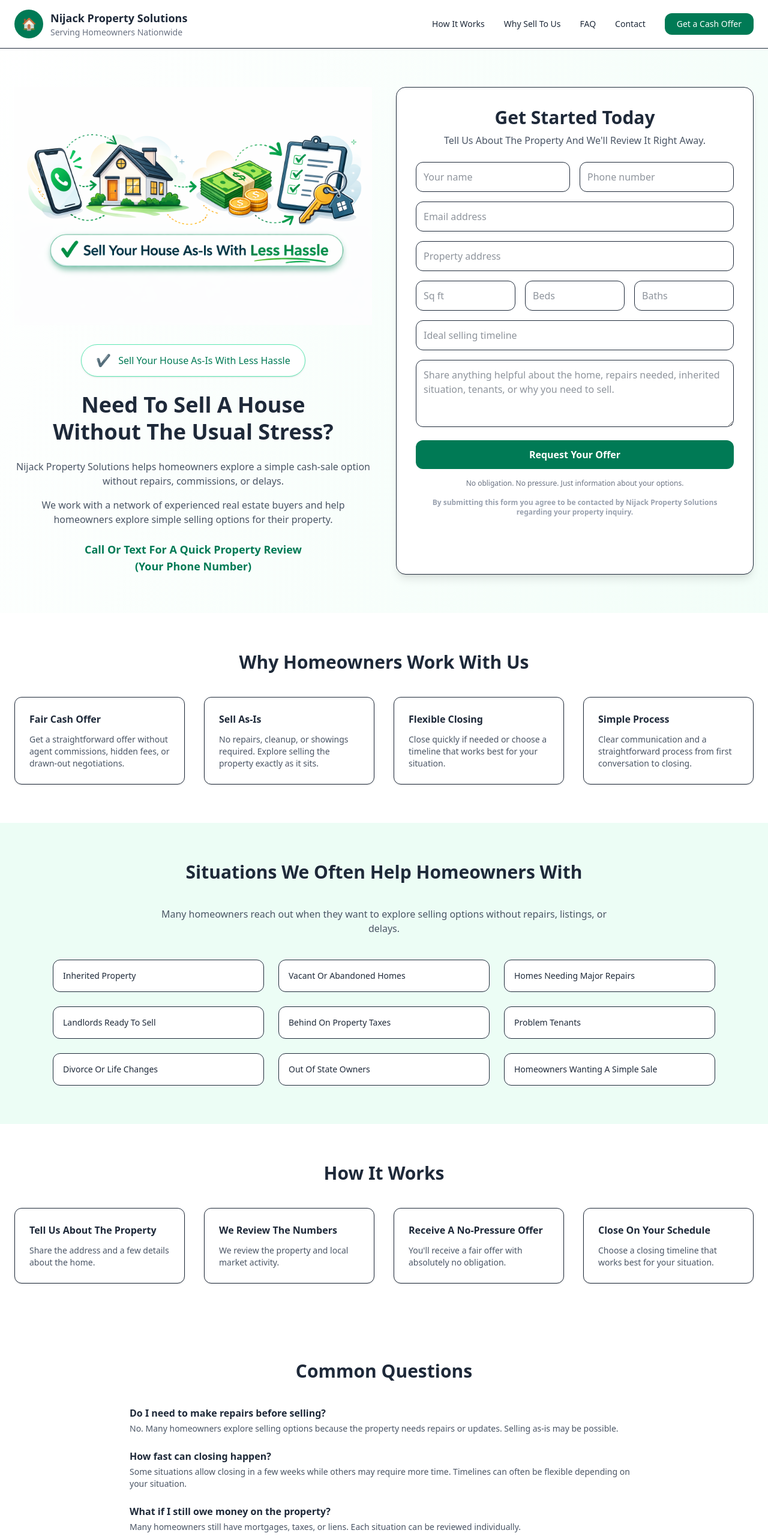
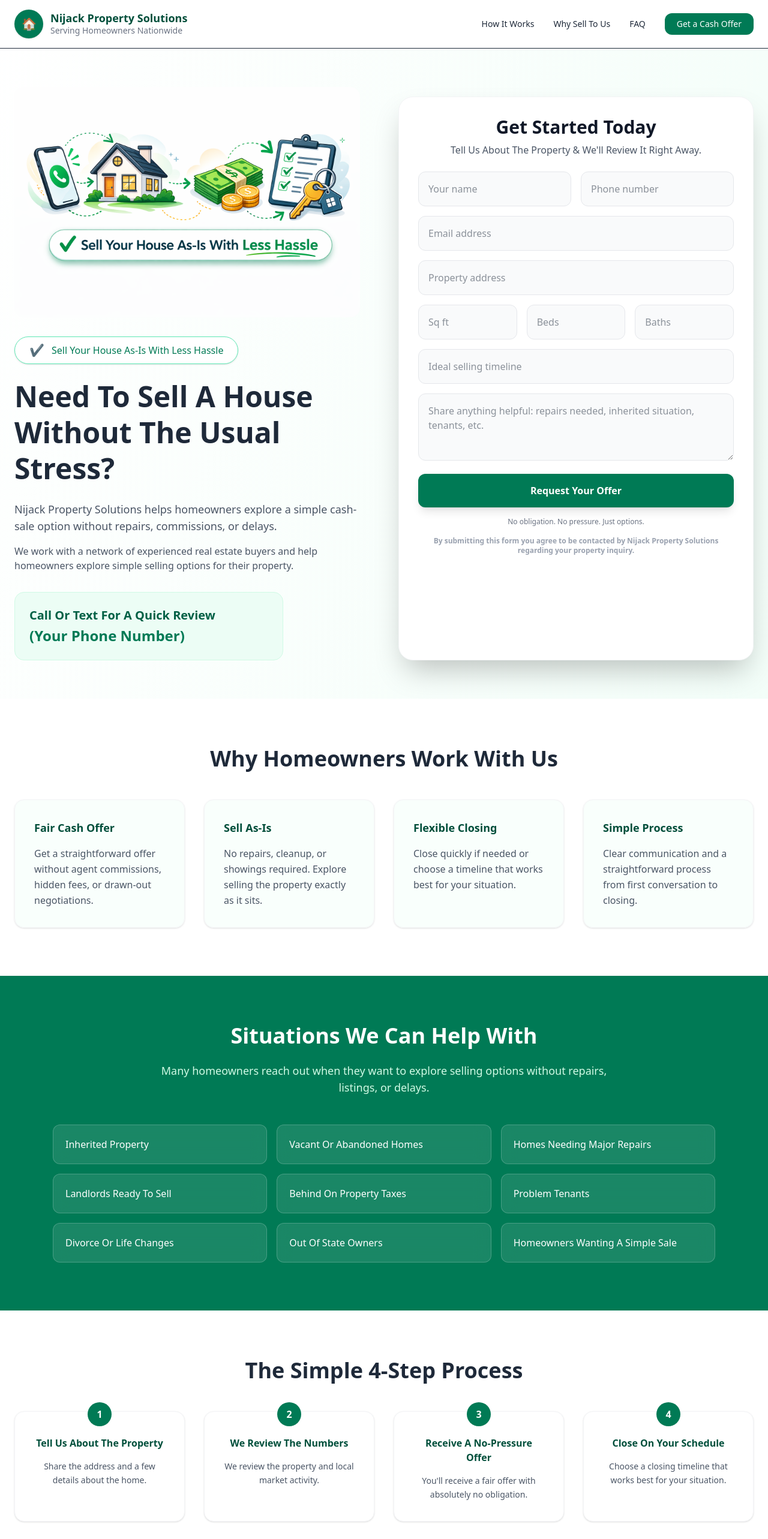
Before and after one commit to nijackacquisitions56/nijack-property-solutions, a React (Vite) app: page / in a window 1280 px wide. Shown: the top 2566 px of the page at 60% size. Built offline with nearby package versions, Linux system fonts and the light colour scheme.

Commit message:
Update App.jsx

```diff
--- a/src/App.jsx
+++ b/src/App.jsx
@@ -72,398 +72,208 @@ export default function NijackPropertySolutionsWebsite() {
   ];
 
   return (
-
-    <div className="min-h-screen bg-gradient-to-br from-white to-emerald-50 text-gray-800">
+    <div className="min-h-screen bg-gradient-to-br from-white to-emerald-50 text-gray-800 scroll-smooth">
 
       {/* HEADER */}
-
-      <header className="border-b bg-white">
-
+      <header className="sticky top-0 z-50 border-b bg-white/95 backdrop-blur-sm">
         <div className="mx-auto flex max-w-7xl items-center justify-between px-6 py-4">
-
           <div className="flex items-center gap-3">
-
-            <div className="flex h-12 w-12 items-center justify-center rounded-full bg-emerald-700 text-xl text-white">
+            <div className="flex h-12 w-12 items-center justify-center rounded-full bg-emerald-700 text-xl text-white shadow-sm">
               🏠
             </div>
-
             <div>
-              <div className="font-semibold text-lg">
+              <div className="font-semibold text-lg leading-tight text-emerald-900">
                 Nijack Property Solutions
               </div>
-
               <div className="text-sm text-gray-500">
                 Serving Homeowners Nationwide
               </div>
             </div>
-
           </div>
 
-          <nav className="hidden md:flex items-center gap-8 text-sm">
-
-            <a href="#how">How It Works</a>
-            <a href="#why">Why Sell To Us</a>
-            <a href="#faq">FAQ</a>
-            <a href="#contact">Contact</a>
-
-            <a
-              href="#contact"
-              className="rounded-xl bg-emerald-700 px-5 py-2 text-white"
-            >
+          <nav className="hidden md:flex items-center gap-8 text-sm font-medium">
+            <a href="#how" className="hover:text-emerald-700 transition-colors">How It Works</a>
+            <a href="#why" className="hover:text-emerald-700 transition-colors">Why Sell To Us</a>
+            <a href="#faq" className="hover:text-emerald-700 transition-colors">FAQ</a>
+            <a href="#contact" className="rounded-xl bg-emerald-700 px-5 py-2 text-white hover:bg-emerald-800 transition-colors">
               Get a Cash Offer
             </a>
+          </nav>
+        </div>
+      </header>
 
-          </nav>
-
+      {/* HERO SECTION */}
+      <section className="mx-auto grid max-w-7xl grid-cols-1 gap-12 px-6 py-16 lg:grid-cols-2">
+        <div className="flex flex-col justify-center items-center lg:items-start text-center lg:text-left">
+          <img
+            src="/symbols-home-sale-banner.png"
+            alt="Simple home selling process illustration"
+            className="mb-8 w-full max-w-xl rounded-2xl"
+          />
+          <div className="mb-6 inline-flex items-center gap-3 rounded-full border border-emerald-300 bg-white px-6 py-2 text-emerald-700 shadow-sm">
+            <span className="text-xl">✔</span>
+            <span className="font-medium">Sell Your House As-Is With Less Hassle</span>
+          </div>
+          <h1 className="mb-6 text-4xl font-bold leading-tight md:text-5xl">
+            Need To Sell A House<br/>Without The Usual Stress?
+          </h1>
+          <p className="mb-4 text-lg text-gray-600">
+            Nijack Property Solutions helps homeowners explore a simple cash-sale option without repairs, commissions, or delays.
+          </p>
+          <p className="mb-8 text-gray-600">
+            We work with a network of experienced real estate buyers and help homeowners explore simple selling options for their property.
+          </p>
+          <div className="rounded-2xl bg-emerald-50 p-6 border border-emerald-100 w-full max-w-md">
+            <div className="text-emerald-800 font-bold text-xl mb-1">
+              Call Or Text For A Quick Review
+            </div>
+            <div className="text-2xl font-black text-emerald-700">
+              (Your Phone Number)
+            </div>
+          </div>
         </div>
 
-      </header>
-
-
-      {/* HERO */}
-
-      <section className="mx-auto grid max-w-7xl grid-cols-1 gap-10 px-6 py-16 lg:grid-cols-2">
-
-        <div className="flex flex-col justify-center items-center text-center">
-
-          <img
-            src="/symbols-home-sale-banner.png"
-            alt="Simple home selling process"
-            className="mb-8 w-full max-w-3xl"
-          />
-
-          <div className="mb-6 inline-flex w-fit items-center gap-3 rounded-full border border-emerald-300 bg-white px-6 py-3 text-emerald-700 shadow-sm">
-
-            <span className="text-xl">✔</span>
-
-            <span className="font-medium text-center">
-              Sell Your House As-Is With Less Hassle
-            </span>
-
-          </div>
-
-          <h1 className="mb-6 text-4xl font-bold leading-tight">
-            Need To Sell A House
-            <br/>
-            Without The Usual Stress?
-          </h1>
-
-          <p className="mb-4 text-gray-600">
-            Nijack Property Solutions helps homeowners explore a simple
-            cash-sale option without repairs, commissions, or delays.
-          </p>
-
-          <p className="mb-6 text-gray-600">
-            We work with a network of experienced real estate buyers and
-            help homeowners explore simple selling options for their
-            property.
-          </p>
-
-          <div className="text-emerald-700 font-semibold text-lg text-center mx-auto">
-            Call Or Text For A Quick Property Review
-            <br/>
-            (Your Phone Number)
-          </div>
-
-        </div>
-
-
         {/* FORM */}
-
-        <div
-          id="contact"
-          className="rounded-2xl border bg-white p-8 shadow-lg"
-        >
-
-          <h2 className="mb-2 text-3xl font-bold text-center">
-            Get Started Today
-          </h2>
-
-          <p className="mb-6 text-gray-600 text-center">
-            Tell Us About The Property And We'll Review It Right Away.
-          </p>
-
+        <div id="contact" className="rounded-3xl border border-gray-100 bg-white p-8 shadow-2xl lg:mt-4">
+          <h2 className="mb-2 text-3xl font-bold text-center text-gray-900">Get Started Today</h2>
+          <p className="mb-6 text-gray-600 text-center">Tell Us About The Property & We'll Review It Right Away.</p>
           <form className="space-y-4">
-
-            <div className="grid grid-cols-2 gap-4">
-
-              <input
-                placeholder="Your name"
-                className="rounded-xl border p-3"
-              />
-
-              <input
-                placeholder="Phone number"
-                className="rounded-xl border p-3"
-              />
-
+            <div className="grid grid-cols-1 sm:grid-cols-2 gap-4">
+              <input placeholder="Your name" className="rounded-xl border border-gray-200 bg-gray-50 p-4 focus:outline-emerald-500" />
+              <input placeholder="Phone number" className="rounded-xl border border-gray-200 bg-gray-50 p-4 focus:outline-emerald-500" />
             </div>
-
-            <input
-              placeholder="Email address"
-              className="w-full rounded-xl border p-3"
-            />
-
-            <input
-              placeholder="Property address"
-              className="w-full rounded-xl border p-3"
-            />
-
+            <input placeholder="Email address" className="w-full rounded-xl border border-gray-200 bg-gray-50 p-4 focus:outline-emerald-500" />
+            <input placeholder="Property address" className="w-full rounded-xl border border-gray-200 bg-gray-50 p-4 focus:outline-emerald-500" />
             <div className="grid grid-cols-3 gap-4">
-
-              <input
-                placeholder="Sq ft"
-                className="rounded-xl border p-3"
-              />
-
-              <input
-                placeholder="Beds"
-                className="rounded-xl border p-3"
-              />
-
-              <input
-                placeholder="Baths"
-                className="rounded-xl border p-3"
-              />
-
+              <input placeholder="Sq ft" className="rounded-xl border border-gray-200 bg-gray-50 p-4 focus:outline-emerald-500" />
+              <input placeholder="Beds" className="rounded-xl border border-gray-200 bg-gray-50 p-4 focus:outline-emerald-500" />
+              <input placeholder="Baths" className="rounded-xl border border-gray-200 bg-gray-50 p-4 focus:outline-emerald-500" />
             </div>
-
-            <input
-              placeholder="Ideal selling timeline"
-              className="w-full rounded-xl border p-3"
-            />
-
-            <textarea
-              placeholder="Share anything helpful about the home, repairs needed, inherited situation, tenants, or why you need to sell."
-              className="h-28 w-full rounded-xl border p-3"
-            />
-
-            <button
-              className="w-full rounded-xl bg-emerald-700 py-3 font-semibold text-white"
-            >
+            <input placeholder="Ideal selling timeline" className="w-full rounded-xl border border-gray-200 bg-gray-50 p-4 focus:outline-emerald-500" />
+            <textarea placeholder="Share anything helpful: repairs needed, inherited situation, tenants, etc." className="h-28 w-full rounded-xl border border-gray-200 bg-gray-50 p-4 focus:outline-emerald-500" />
+            <button className="w-full rounded-xl bg-emerald-700 py-4 font-bold text-white shadow-lg hover:bg-emerald-800 transition-all transform hover:-translate-y-1">
               Request Your Offer
             </button>
-
-            <p className="text-xs text-gray-500 text-center">
-              No obligation. No pressure. Just information about your options.
-            </p>
-
-            <p className="text-xs text-gray-400 text-center">
+            <p className="text-xs text-gray-500 text-center">No obligation. No pressure. Just options.</p>
+            <p className="text-xs text-gray-400 text-center px-4">
               <strong>By submitting this form you agree to be contacted by Nijack Property Solutions regarding your property inquiry.</strong>
             </p>
-
           </form>
-
         </div>
-
       </section>
 
-
-      {/* WHY SELL */}
-
-      <section id="why" className="bg-white py-16">
-
+      {/* WHY SELL SECTION */}
+      <section id="why" className="bg-white py-20 scroll-mt-20">
         <div className="mx-auto max-w-7xl px-6">
-
-          <h2 className="mb-10 text-center text-3xl font-bold">
-            Why Homeowners Work With Us
-          </h2>
-
+          <h2 className="mb-12 text-center text-3xl font-bold md:text-4xl">Why Homeowners Work With Us</h2>
           <div className="grid gap-8 md:grid-cols-2 lg:grid-cols-4">
-
-            {benefits.map((item,i)=>(
-
-              <div key={i} className="rounded-xl border p-6 shadow-sm">
-
-                <h3 className="mb-3 font-semibold">
-                  {item.title}
-                </h3>
-
-                <p className="text-sm text-gray-600">
-                  {item.text}
-                </p>
-
+            {benefits.map((item, i) => (
+              <div key={i} className="rounded-2xl border border-gray-100 p-8 shadow-sm hover:shadow-md transition-shadow bg-emerald-50/30">
+                <h3 className="mb-4 font-bold text-emerald-900 text-lg">{item.title}</h3>
+                <p className="text-gray-600 leading-relaxed">{item.text}</p>
               </div>
-
             ))}
-
           </div>
-
         </div>
-
       </section>
 
-
-      {/* SITUATIONS */}
-
-      <section className="bg-emerald-50 py-16">
-
+      {/* SITUATIONS SECTION */}
+      <section className="bg-emerald-700 py-20 text-white">
         <div className="mx-auto max-w-6xl px-6">
-
-          <h2 className="text-3xl font-bold text-center mb-10">
-            Situations We Often Help Homeowners With
-          </h2>
-
-          <p className="text-center text-gray-600 mb-10 max-w-3xl mx-auto">
-            Many homeowners reach out when they want to explore selling
-            options without repairs, listings, or delays.
+          <h2 className="text-3xl font-bold text-center mb-6 md:text-4xl">Situations We Can Help With</h2>
+          <p className="text-center text-emerald-100 mb-12 max-w-3xl mx-auto text-lg">
+            Many homeowners reach out when they want to explore selling options without repairs, listings, or delays.
           </p>
-
-          <div className="grid md:grid-cols-2 lg:grid-cols-3 gap-6 text-sm">
-
-            {situations.map((s,i)=>(
-              <div key={i} className="rounded-xl border bg-white p-4">
+          <div className="grid grid-cols-1 sm:grid-cols-2 lg:grid-cols-3 gap-4">
+            {situations.map((s, i) => (
+              <div key={i} className="rounded-xl bg-white/10 backdrop-blur-md p-5 border border-white/20 hover:bg-white/20 transition-all">
                 {s}
               </div>
             ))}
-
           </div>
-
-        </div>
-
-      </section>
-
-
-      {/* HOW IT WORKS */}
-
-      <section id="how" className="bg-white py-16">
-
-        <div className="mx-auto max-w-7xl px-6">
-
-          <h2 className="mb-10 text-center text-3xl font-bold">
-            How It Works
-          </h2>
-
-          <div className="grid gap-8 md:grid-cols-2 lg:grid-cols-4">
-
-            {steps.map((step,i)=>(
-
-              <div key={i} className="rounded-xl border bg-white p-6 shadow-sm">
-
-                <h3 className="mb-3 font-semibold">
-                  {step.title}
-                </h3>
-
-                <p className="text-sm text-gray-600">
-                  {step.text}
-                </p>
-
-              </div>
-
-            ))}
-
-          </div>
-
-        </div>
-
-      </section>
-
-
-      {/* FAQ */}
-
-      <section id="faq" className="bg-white py-16">
-
-        <div className="mx-auto max-w-4xl px-6">
-
-          <h2 className="text-3xl font-bold text-center mb-10">
-            Common Questions
-          </h2>
-
-          <div className="space-y-6">
-
-            {faq.map((item,i)=>(
-
-              <div key={i}>
-
-                <h3 className="font-semibold mb-1">
-                  {item.q}
-                </h3>
-
-                <p className="text-gray-600 text-sm">
-                  {item.a}
-                </p>
-
-              </div>
-
-            ))}
-
-          </div>
-
-        </div>
-
-      </section>
-
-
-      {/* PRIVACY POLICY */}
-
-      <section id="privacy" className="bg-stone-50 py-16">
-        <div className="mx-auto max-w-4xl px-6 text-sm text-stone-600">
-
-          <h2 className="text-3xl font-bold text-center mb-8 text-stone-900">
-            Privacy Policy
-          </h2>
-
-          <p className="mb-4">
-            Nijack Property Solutions respects your privacy and is committed to protecting the information you provide through this website.
-          </p>
-
-          <p className="mb-4">
-            When you submit information through this website we may collect your name, phone number, email address, property address, and any details you choose to provide about your property.
-          </p>
-
-          <p className="mb-4">
-            This information is used solely to review your property and contact you regarding potential selling options. Property details may be shared with trusted real estate buyers or partners for evaluation purposes.
-          </p>
-
-          <p className="mb-4">
-            Nijack Property Solutions does not sell personal information to third parties.
-          </p>
-
-          <p>
-            If you have questions about this policy you may contact us using the information provided on this website.
-          </p>
-
         </div>
       </section>
 
+      {/* HOW IT WORKS SECTION */}
+      <section id="how" className="bg-white py-20 scroll-mt-20">
+        <div className="mx-auto max-w-7xl px-6">
+          <h2 className="mb-12 text-center text-3xl font-bold md:text-4xl">The Simple 4-Step Process</h2>
+          <div className="grid gap-8 md:grid-cols-2 lg:grid-cols-4">
+            {steps.map((step, i) => (
+              <div key={i} className="relative rounded-2xl border border-gray-100 p-8 text-center bg-white shadow-sm">
+                <div className="absolute -top-4 left-1/2 -translate-x-1/2 h-10 w-10 rounded-full bg-emerald-700 text-white flex items-center justify-center font-bold">
+                  {i + 1}
+                </div>
+                <h3 className="mb-4 mt-2 font-bold text-emerald-900">{step.title}</h3>
+                <p className="text-gray-600 text-sm leading-relaxed">{step.text}</p>
+              </div>
+            ))}
+          </div>
+        </div>
+      </section>
+
+      {/* FAQ SECTION */}
+      <section id="faq" className="bg-emerald-50/50 py-20 scroll-mt-20">
+        <div className="mx-auto max-w-4xl px-6">
+          <h2 className="text-3xl font-bold text-center mb-12 md:text-4xl">Common Questions</h2>
+          <div className="space-y-6">
+            {faq.map((item, i) => (
+              <div key={i} className="rounded-2xl bg-white p-6 shadow-sm border border-emerald-100">
+                <h3 className="font-bold text-emerald-900 mb-2">{item.q}</h3>
+                <p className="text-gray-600 text-sm leading-relaxed">{item.a}</p>
+              </div>
+            ))}
+          </div>
+        </div>
+      </section>
+
+      {/* PRIVACY POLICY SECTION */}
+      <section id="privacy" className="bg-stone-50 py-20 scroll-mt-20 border-t">
+        <div className="mx-auto max-w-4xl px-6">
+          <h2 className="text-3xl font-bold text-center mb-10 text-stone-900">Privacy Policy</h2>
+          <div className="space-y-6 text-stone-700 leading-relaxed text-sm md:text-base">
+            <p>
+              <strong>Nijack Property Solutions</strong> respects your privacy and is committed to protecting the information you provide through this website.
+            </p>
+            <p>
+              <strong>Information Collection:</strong> When you submit a request, we collect details such as your name, phone number, email address, property address, and specifics regarding your home's condition.
+            </p>
+            <p>
+              <strong>How We Use Your Info:</strong> This information is used solely to evaluate your property and contact you with potential selling options. Property details (not your private contact info) may be shared with our network of trusted real estate buyers for valuation purposes.
+            </p>
+            <p>
+              <strong>No Third-Party Sales:</strong> We do not sell, rent, or lease your personal contact information to third-party marketing companies.
+            </p>
+            <p>
+              <strong>Communication:</strong> By submitting your info, you provide consent for Nijack Property Solutions to contact you regarding your inquiry.
+            </p>
+          </div>
+        </div>
+      </section>
 
       {/* FOOTER */}
+      <footer className="bg-white py-12 border-t">
+        <div className="mx-auto max-w-7xl px-6 text-center">
+          <div className="font-bold text-emerald-900 mb-2 text-lg">Nijack Property Solutions</div>
+          <p className="text-gray-500 mb-1">Serving Homeowners Nationwide</p>
+          <p className="text-gray-500 mb-1">Call Or Text: (Your Phone Number)</p>
+          <p className="text-gray-500 mb-6">Email: info@nijackpropertysolutions.com</p>
 
-      <footer className="border-t bg-white py-10 text-center text-sm text-gray-500">
+          <div className="flex flex-wrap justify-center gap-6 text-sm font-medium text-emerald-800 mb-8">
+            <a href="#how" className="hover:underline">How It Works</a>
+            <a href="#why" className="hover:underline">Benefits</a>
+            <a href="#privacy" className="hover:underline">Privacy Policy</a>
+          </div>
 
-        <p className="mb-2">
-          Nijack Property Solutions
-        </p>
+          <p className="text-xs text-gray-400 max-w-2xl mx-auto leading-relaxed mb-8">
+            Disclaimer: Nijack Property Solutions works with a network of real estate buyers and investors. We help homeowners explore selling options and may refer properties to partner buyers for cash offers.
+          </p>
 
-        <p className="mb-2">
-          Serving Homeowners Nationwide
-        </p>
-
-        <p className="mb-2">
-          Call Or Text: (Your Phone Number)
-        </p>
-
-        <p className="mb-4">
-          Email: info@nijackpropertysolutions.com
-        </p>
-
-        <p className="text-xs text-gray-400 max-w-xl mx-auto">
-          Nijack Property Solutions works with a network of real estate buyers
-          and investors. We help homeowners explore selling options and may
-          refer properties to partner buyers.
-        </p>
-
-        <div className="flex justify-center gap-6 text-sm mb-4">
-          <a href="#privacy" className="hover:text-emerald-700">Privacy Policy</a>
+          <p className="text-xs text-gray-400">
+            © {new Date().getFullYear()} Nijack Property Solutions. All rights reserved.
+          </p>
         </div>
-
-        <p className="text-xs text-gray-400 mt-6">
-          © {new Date().getFullYear()} Nijack Property Solutions. All rights reserved.
-        </p>
-
       </footer>
-
     </div>
-
   );
 }
```
